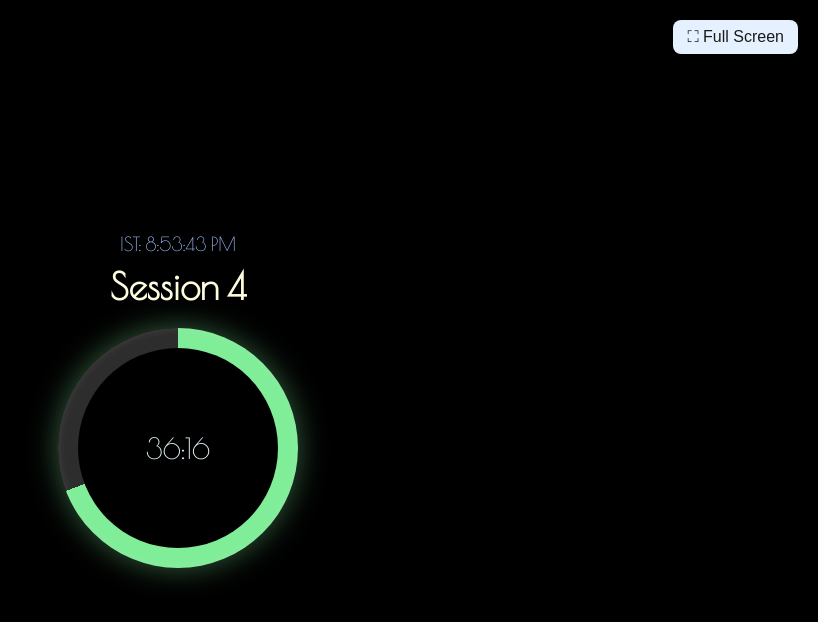
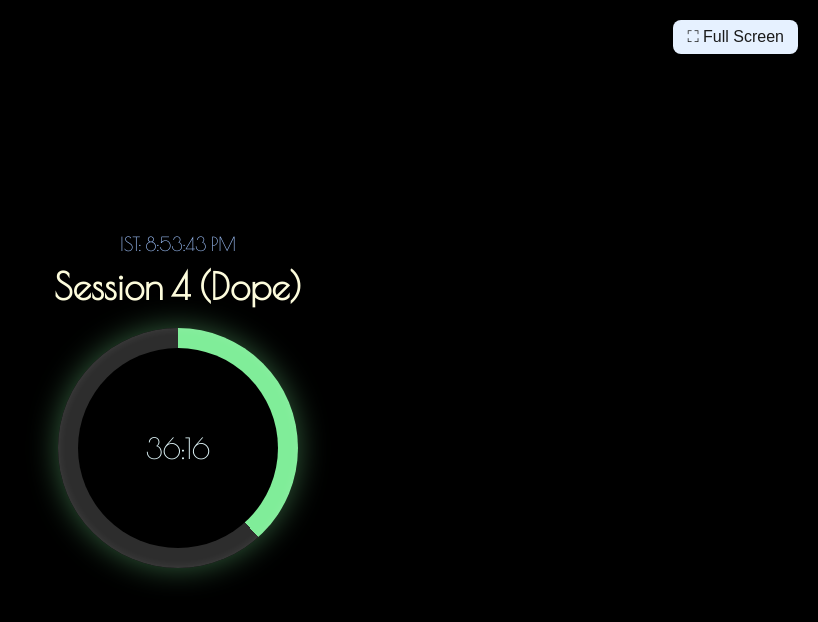
Before and after one commit to aryan6673/time, a plain HTML site: page index.html in a window 1280 px wide. Shown: the whole page, without its empty margins (462-1280 px from the left). Drawn offline with nearby package versions, Linux system fonts and the light colour scheme.

Commit message:
Update index.html

```diff
--- a/index.html
+++ b/index.html
@@ -106,9 +106,9 @@
       { start: "14:00", end: "14:30", task: "Nap Time" },
       { start: "14:30", end: "16:30", task: "Session 2" },
       { start: "16:30", end: "17:00", task: "Lunch" },
-      { start: "17:00", end: "19:00", task: "Session 3" },
-      { start: "19:00", end: "19:30", task: "Dinner + Chill" },
-      { start: "19:30", end: "21:30", task: "Session 4" },
+      { start: "17:00", end: "20:00", task: "Session 3" },
+      { start: "20:00", end: "20:30", task: "Dinner + Chill" },
+      { start: "20:30", end: "21:30", task: "Session 4 (Dope)" },
       { start: "21:30", end: "22:45", task: "Session 5" }
     ];
 
```
